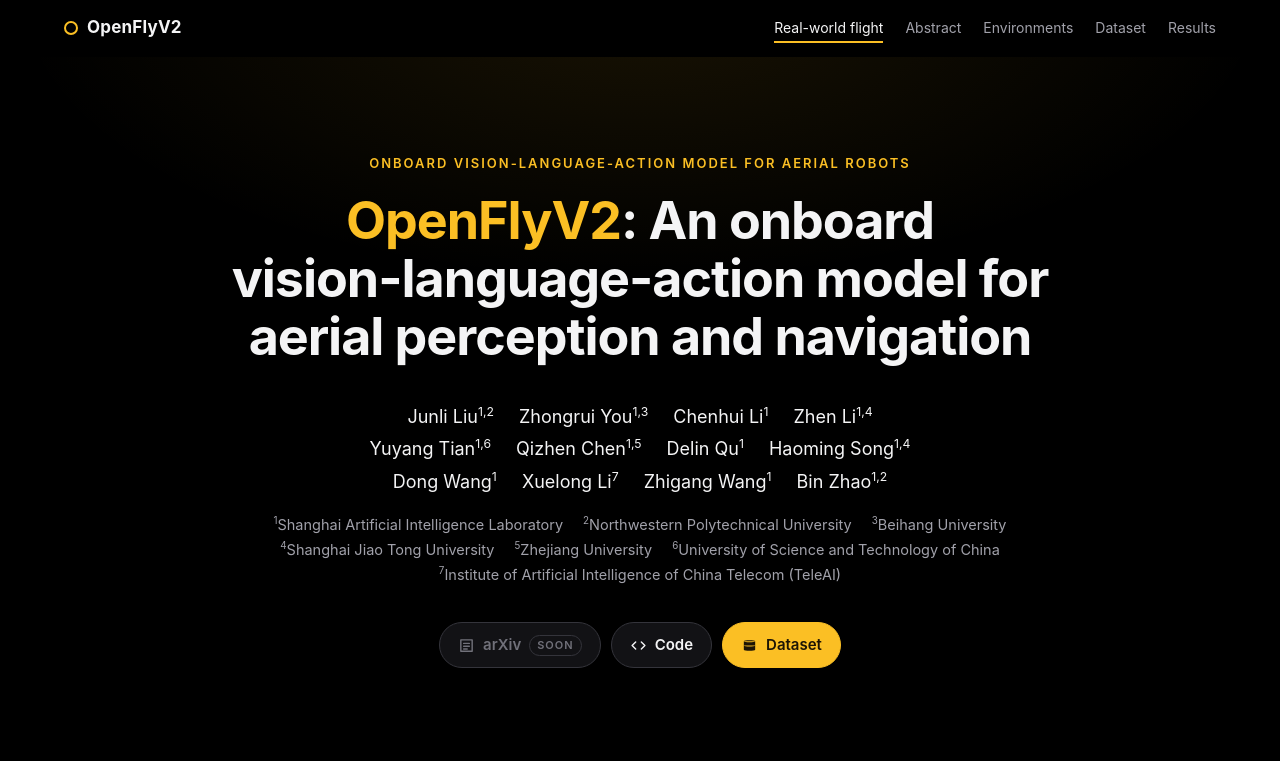
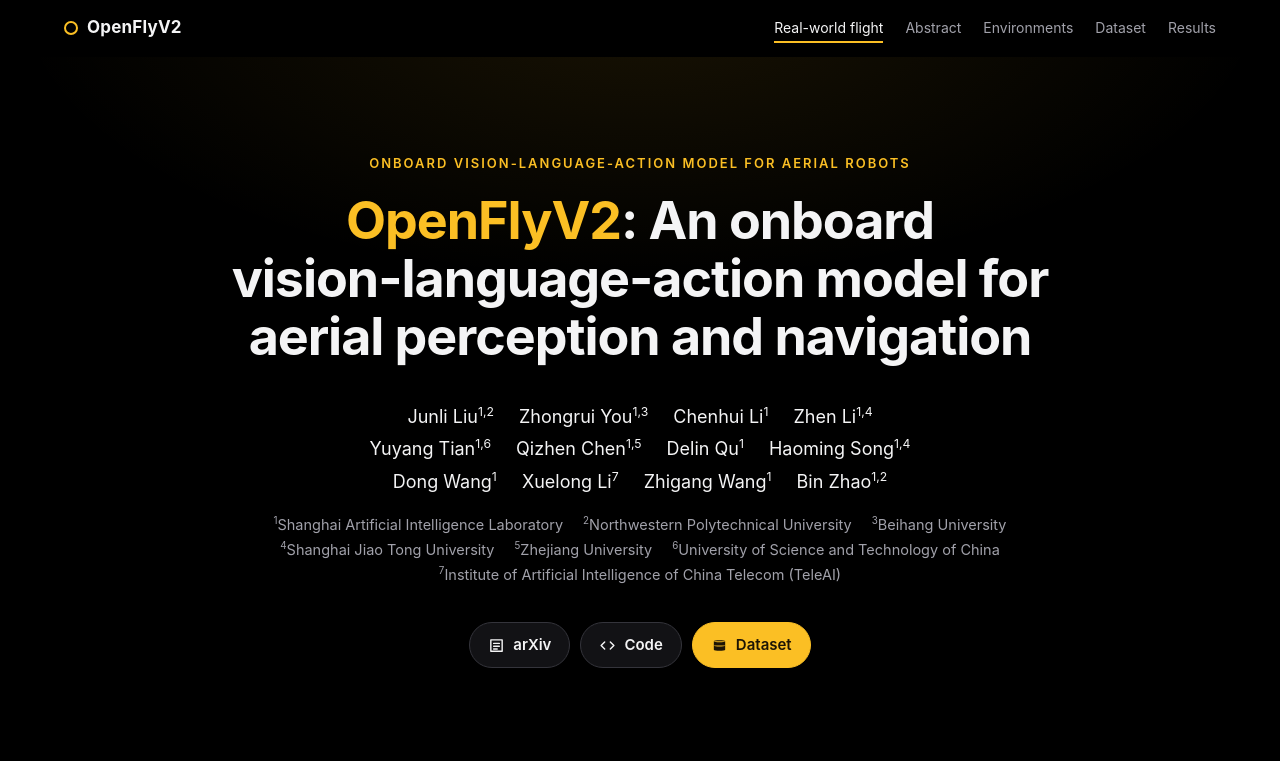
Before and after one commit to Ideal-ljl/AeroBrain, a plain HTML site: page index.html in a window 1280 px wide. Shown: the top 761 px of the page. Drawn offline with Linux system fonts and the light colour scheme.

Commit message:
Enable project page arXiv paper link

```diff
--- a/index.html
+++ b/index.html
@@ -60,7 +60,7 @@
       </p>
 
       <div class="links">
-        <span class="btn is-disabled" title="Coming soon"><svg viewBox="0 0 24 24" aria-hidden="true"><path d="M4 4h16v16H4z M8 9h8 M8 13h8 M8 17h5" /></svg>arXiv<em>soon</em></span>
+        <a class="btn" href="https://arxiv.org/pdf/2610.39287" target="_blank" rel="noopener"><svg viewBox="0 0 24 24" aria-hidden="true"><path d="M4 4h16v16H4z M8 9h8 M8 13h8 M8 17h5" /></svg>arXiv</a>
         <a class="btn" href="https://github.com/Ideal-ljl/AeroBrain" target="_blank" rel="noopener"><svg viewBox="0 0 24 24" aria-hidden="true"><path d="M8 7l-5 5 5 5 M16 7l5 5-5 5" /></svg>Code</a>
         <a class="btn is-primary" href="https://huggingface.co/datasets/Ideallll/AeroBrain" target="_blank" rel="noopener"><svg viewBox="0 0 24 24" aria-hidden="true"><path d="M4 6c0-2 16-2 16 0v12c0 2-16 2-16 0z M4 6c0 2 16 2 16 0 M4 12c0 2 16 2 16 0" /></svg>Dataset</a>
       </div>
```
